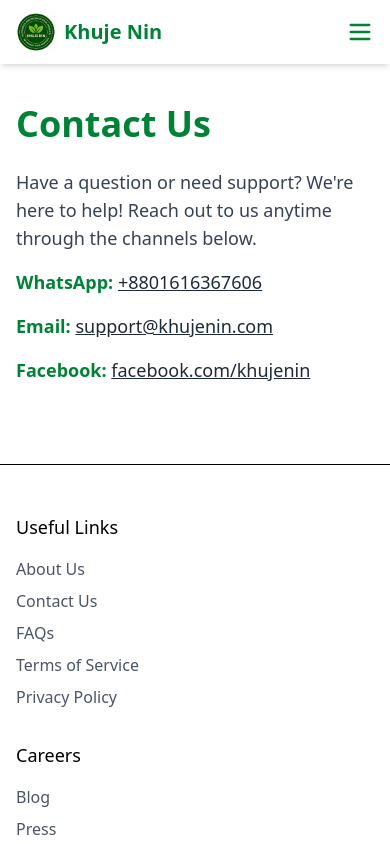
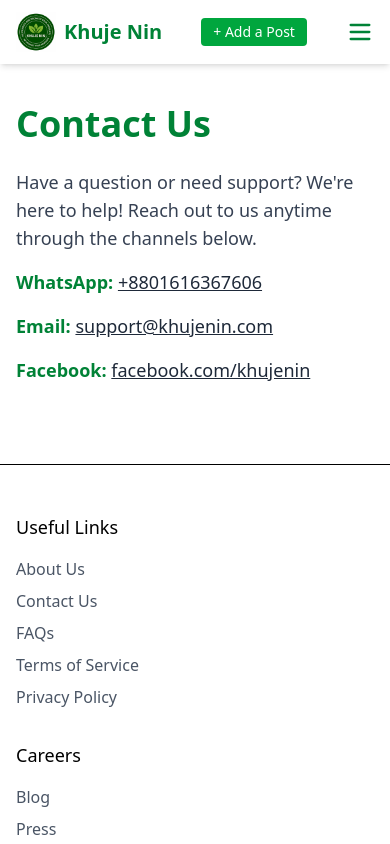
Before and after one commit to estiakahmed98/khujenin, a React (Vite) app: page /contact in a window 390 px wide. Shown: the top 844 px of the page. Built offline with nearby package versions, Linux system fonts and the light colour scheme.

Commit message:
Header Button added

```diff
--- a/src/components/Header.jsx
+++ b/src/components/Header.jsx
@@ -24,12 +24,30 @@
 
   return (
     <header className="bg-white shadow-md sticky top-0 z-50">
-      <div className="max-w-7xl mx-auto px-4 py-3 flex items-center justify-between">
-        {/* Logo */}
+      <div className="max-w-7xl mx-auto px-4 py-3 flex items-center justify-between md:justify-between">
+        {/* Mobile Layout: Left - Logo */}
         <div className="flex items-center space-x-2">
           <img src="/logo.png" alt="Khuje Nin Logo" width={40} height={40} />
           <p className="text-xl font-bold text-green-700">Khuje Nin</p>
         </div>
+
+        {/* Mobile Layout: Center - Add Post (hidden on md+) */}
+        <a
+          href="https://wa.me/+8801616367606?text=Hello%20খুঁজে%20নিন!%20আমি%20ওয়েবসাইট%20আমার%20পণ্য%20পোস্ট%20করতে%20চাই।"
+          target="_blank"
+          rel="noopener noreferrer"
+          className="md:hidden bg-green-600 text-white px-3 py-1 rounded hover:bg-green-700 transition text-sm"
+        >
+          + Add a Post
+        </a>
+
+        {/* Mobile Layout: Right - Hamburger */}
+        <button
+          onClick={() => setMenuOpen(!menuOpen)}
+          className="md:hidden text-green-700"
+        >
+          {menuOpen ? <X size={28} /> : <Menu size={28} />}
+        </button>
 
         {/* Desktop Nav */}
         <nav className="hidden md:flex space-x-6 items-center">
@@ -83,22 +101,14 @@
             Contact
           </Link>
           <a
-            href="https://wa.me/+8801616367606?text=Hello%20Khuje%20Nin!%20I%20am%20interested%20in%20your%20products."
+            href="https://wa.me/+8801616367606?text=Hello%20খুঁজে%20নিন!%20আমি%20ওয়েবসাইট%20আমার%20পণ্য%20পোস্ট%20করতে%20চাই।"
             target="_blank"
             rel="noopener noreferrer"
             className="bg-green-600 text-white px-3 py-1 rounded hover:bg-green-700 transition"
           >
-            WhatsApp
+            + Add a Post
           </a>
         </nav>
-
-        {/* Mobile Hamburger */}
-        <button
-          onClick={() => setMenuOpen(!menuOpen)}
-          className="md:hidden text-green-700"
-        >
-          {menuOpen ? <X size={28} /> : <Menu size={28} />}
-        </button>
       </div>
 
       {/* Mobile Menu */}
@@ -154,12 +164,12 @@
             Contact
           </Link>
           <a
-            href="https://wa.me/+8801616367606?text=Hello%20Khuje%20Nin!%20I%20am%20interested%20in%20your%20products."
+            href="https://wa.me/+8801616367606?text=Hello%20খুঁজে%20নিন!%20আমি%20ওয়েবসাইট%20আমার%20পণ্য%20পোস্ট%20করতে%20চাই।"
             target="_blank"
             rel="noopener noreferrer"
             className="block py-2 text-white bg-green-600 text-center rounded mt-2"
           >
-            WhatsApp
+            + Add a Post
           </a>
         </div>
       )}
```
